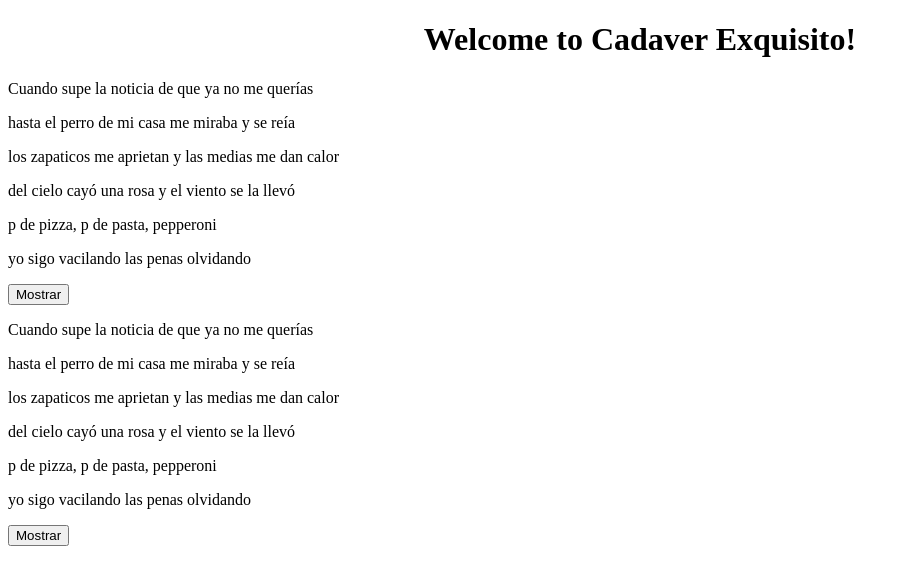
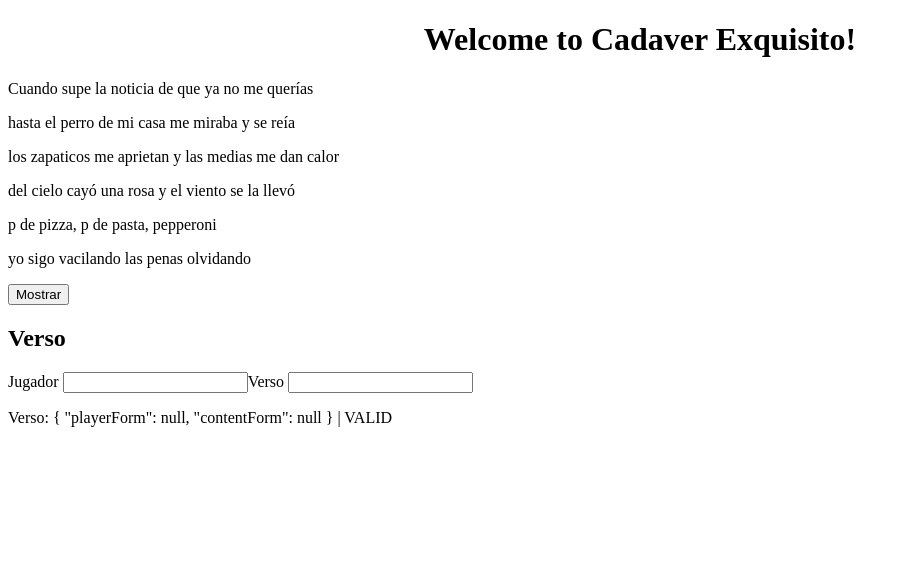
Before and after one commit to NatyNatur/mixingVerses, an Angular app: page / in a window 1280 px wide. Shown: the top 584 px of the page, without its empty margins (0-909 px from the left). Built offline with nearby package versions, Linux system fonts and the light colour scheme.

Commit message:
subiendo pequeño formulario

```diff
--- a/src/app/app.component.html
+++ b/src/app/app.component.html
@@ -5,4 +5,4 @@
   </h1>
 </div>
 <app-poem [id]=0 [showVerses]="poems[0]" (onShow)="showPoem($event)"></app-poem>
-<app-poem [id]=1 [showVerses]="poems[1]" (onShow)="showPoem($event)"></app-poem>
+<app-verse-form></app-verse-form>
--- /dev/null
+++ b/src/app/verse-form/verse-form.component.html
@@ -0,0 +1,11 @@
+<h2>Verso</h2>
+<form [formGroup]="verseForm" novalidate>
+  <label>Jugador
+    <input class="form-control" formControlName="playerForm">
+  </label>
+  <label>Verso
+    <input class="form-control" formControlName="contentForm">
+  </label>
+</form>
+
+<p>Verso: {{verseForm.value | json }} | {{verseForm.status}}</p>
--- /dev/null
+++ b/src/app/verse-form/verse-form.component.ts
@@ -0,0 +1,23 @@
+import { Component, OnInit } from '@angular/core';
+import { FormControl, FormGroup, FormBuilder } from '@angular/forms';
+
+@Component({
+  selector: 'app-verse-form',
+  templateUrl: './verse-form.component.html',
+  styleUrls: ['./verse-form.component.css']
+})
+export class VerseFormComponent implements OnInit {
+  verseForm = new FormGroup({
+    playerForm: new FormControl(),
+    contentForm: new FormControl()
+  })
+
+
+  constructor(private fb:FormBuilder) {
+
+  }
+
+  ngOnInit() {
+  }
+
+}
--- /dev/null
+++ b/src/app/verse.ts
@@ -0,0 +1,4 @@
+export class Verse {
+    content:string = '';
+    playerName:string = '';
+}
```
Also changed, not shown: src/app/app.module.ts (+6 -2 lines), src/app/verse-form/verse-form.component.css (added), 1 other file (tests, documents, lock files or other folders).
